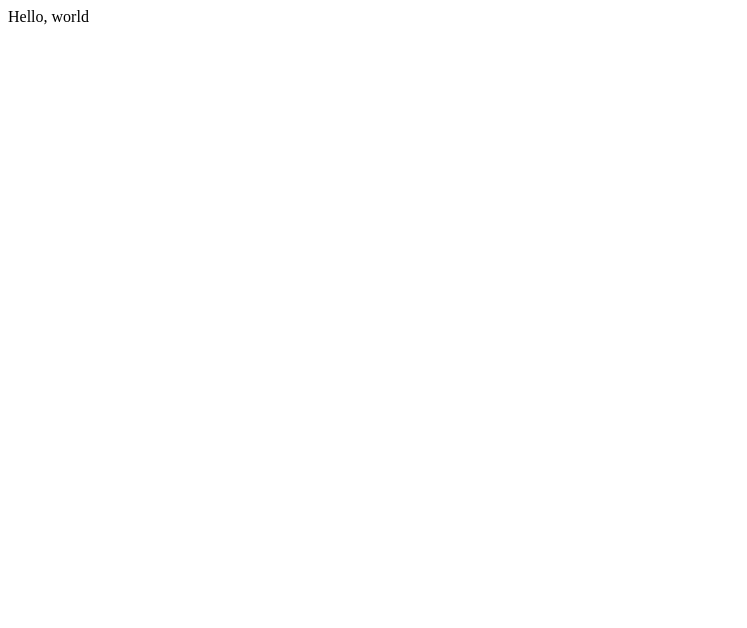
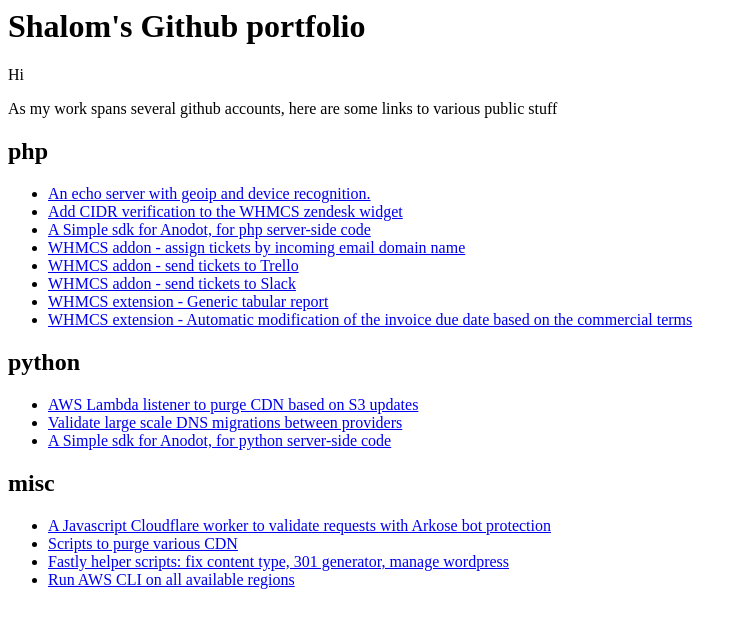
Before and after one commit to shalomc/shalomc.github.io, a plain HTML site: page index.html in a window 1280 px wide. Shown: the whole page, without its empty margins (0-747 px from the left). Drawn offline with Linux system fonts and the light colour scheme.

Commit message:
Update index.html

```diff
--- a/index.html
+++ b/index.html
@@ -1 +1,30 @@
-Hello, world
+<h1>Shalom's Github portfolio</h1>
+Hi<p>
+As my work spans several github accounts, here are some links to various public stuff
+<h2>php</h2>
+<ul>
+<li><a target="_new" href="https://github.com/shalomc/HTTP-echo">An echo server with geoip and device recognition.</a>
+<li><a target="_new" href="https://github.com/Globaldots/whmcs_widget_for_zendesk_with_CIDR">Add CIDR verification to the WHMCS zendesk widget</a>
+<li><a target="_new" href="https://github.com/shalomc/anodot-sdk-php">A Simple sdk for Anodot, for php server-side code</a>
+<li><a target="_new" href="https://github.com/shalomc/whmcs_generic_email">WHMCS addon - assign tickets by incoming email domain name</a>
+<li><a target="_new" href="https://github.com/shalomc/whmcs2trello">WHMCS addon - send tickets to Trello</a>
+<li><a target="_new" href="https://github.com/shalomc/whmcs2slack">WHMCS addon - send tickets to Slack</a>
+<li><a target="_new" href="https://github.com/shalomc/whmcs-generic-report">WHMCS extension - Generic tabular report</a>
+<li><a target="_new" href="https://github.com/shalomc/whmcs-payment-terms">WHMCS extension - Automatic modification of the invoice due date based on the commercial terms</a>
+
+</ul>
+<h2>python</h2>
+<ul>
+<li><a target="_new" href="https://github.com/Globaldots/s3-trigger-purge-cdn">AWS Lambda listener to purge CDN based on S3 updates</a>
+<li><a target="_new" href="https://github.com/Globaldots/DNScompare">Validate large scale DNS migrations between providers</a>
+<li><a target="_new" href="https://github.com/shalomc/anodot-sdk-python">A Simple sdk for Anodot, for python server-side code</a>
+
+</ul>
+<h2>misc</h2>
+<ul>
+<li><a target="_new" href="https://github.com/Globaldots/cloudflare-arkose-worker">A Javascript Cloudflare worker to validate requests with Arkose bot protection</a>
+
+<li><a target="_new" href="https://github.com/shalomc/globaldots-purging">Scripts to purge various CDN </a>
+<li><a target="_new" href="https://github.com/Globaldots/globaldots-fastly">Fastly helper scripts: fix content type, 301 generator, manage wordpress</a>
+
+<li><a target="_new" href="https://github.com/shalomc/allaws">  Run AWS CLI on all available regions</a>
```
